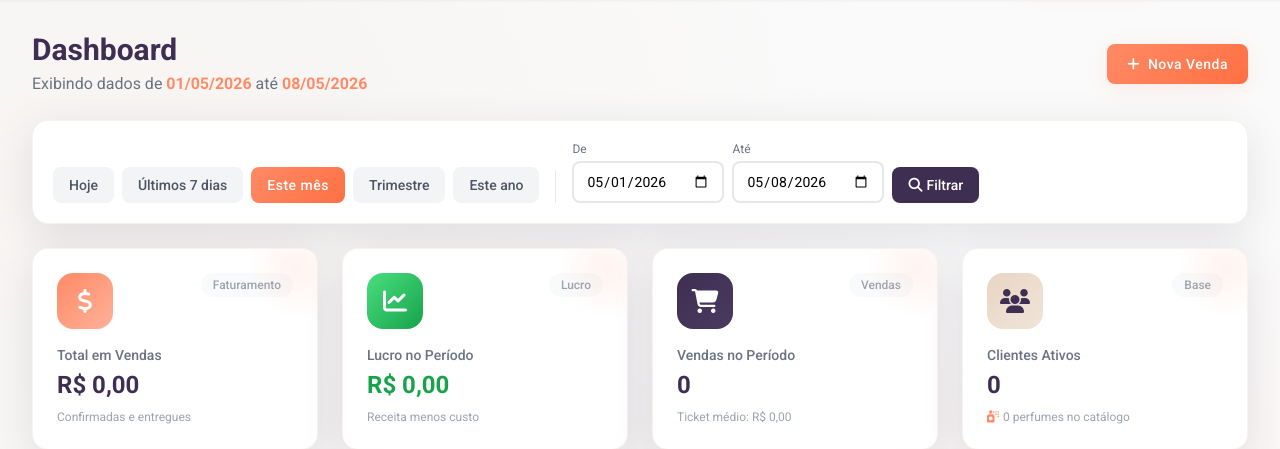
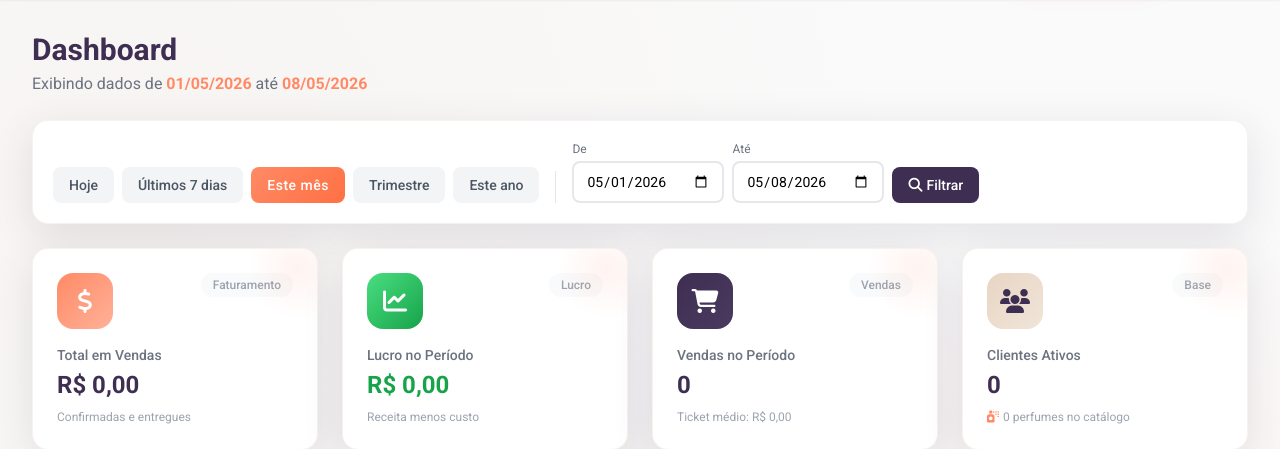
Before and after one commit to leograva/gravaperfumes, a Django app: page /dashboard/ in a window 1280 px wide. Shown: the part 65-514 px from the top of the page. Run offline with Django 4.2, Linux system fonts and the light colour scheme; the visitor is signed in with stand-in values (Sample User, id 1); data that the repository does not hold is empty; some libraries are stand-ins or nearby versions.

Commit message:
remoção do botão nova venda

```diff
--- a/perfumes/templates/perfumes/dashboard.html
+++ b/perfumes/templates/perfumes/dashboard.html
@@ -15,9 +15,6 @@
                 <span class="font-semibold text-grava-coral">{{ data_fim_fmt }}</span>
             </p>
         </div>
-        <a href="{% url 'venda_criar' %}" class="btn-grava px-5 py-2.5 rounded-lg shadow-grava text-sm font-medium">
-            <i class="fas fa-plus mr-2"></i>Nova Venda
-        </a>
     </div>
 
     <!-- Filtro de Período -->
```
